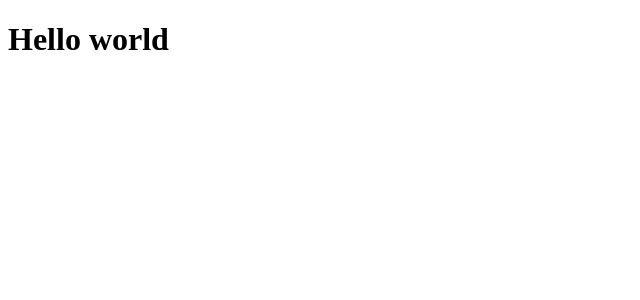
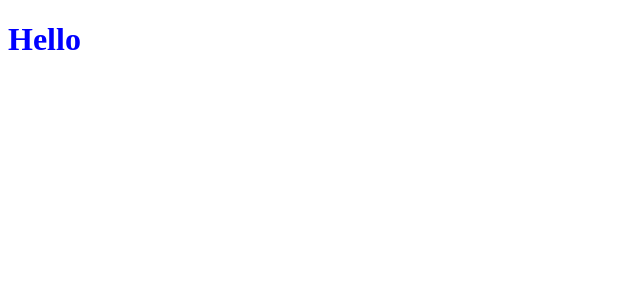
Before and after one commit to DongyangOne/Publishing, a React (Vite) app: page / in a window 1280 px wide. Shown: the top 300 px of the page, without its empty margins (0-640 px from the left). Built offline with nearby package versions, Linux system fonts and the light colour scheme.

Commit message:
SET Update

```diff
--- a/package.json
+++ b/package.json
@@ -10,7 +10,8 @@
   },
   "dependencies": {
     "react": "^18.2.0",
-    "react-dom": "^18.2.0"
+    "react-dom": "^18.2.0",
+    "sass": "^1.53.0"
   },
   "devDependencies": {
     "@types/react": "^18.0.15",
--- a/src/App.jsx
+++ b/src/App.jsx
@@ -1,7 +1,9 @@
+import '../styles/App.scss'
+
 export default function App() {
   return (
     <div>
-      <h1>Hello world</h1>
+      <h1>Hello </h1>
     </div>
   )
 }
--- /dev/null
+++ b/styles/App.scss
@@ -0,0 +1,3 @@
+h1 {
+  color: blue;
+}
```
Also changed, not shown: 1 other file (tests, documents, lock files or other folders).
